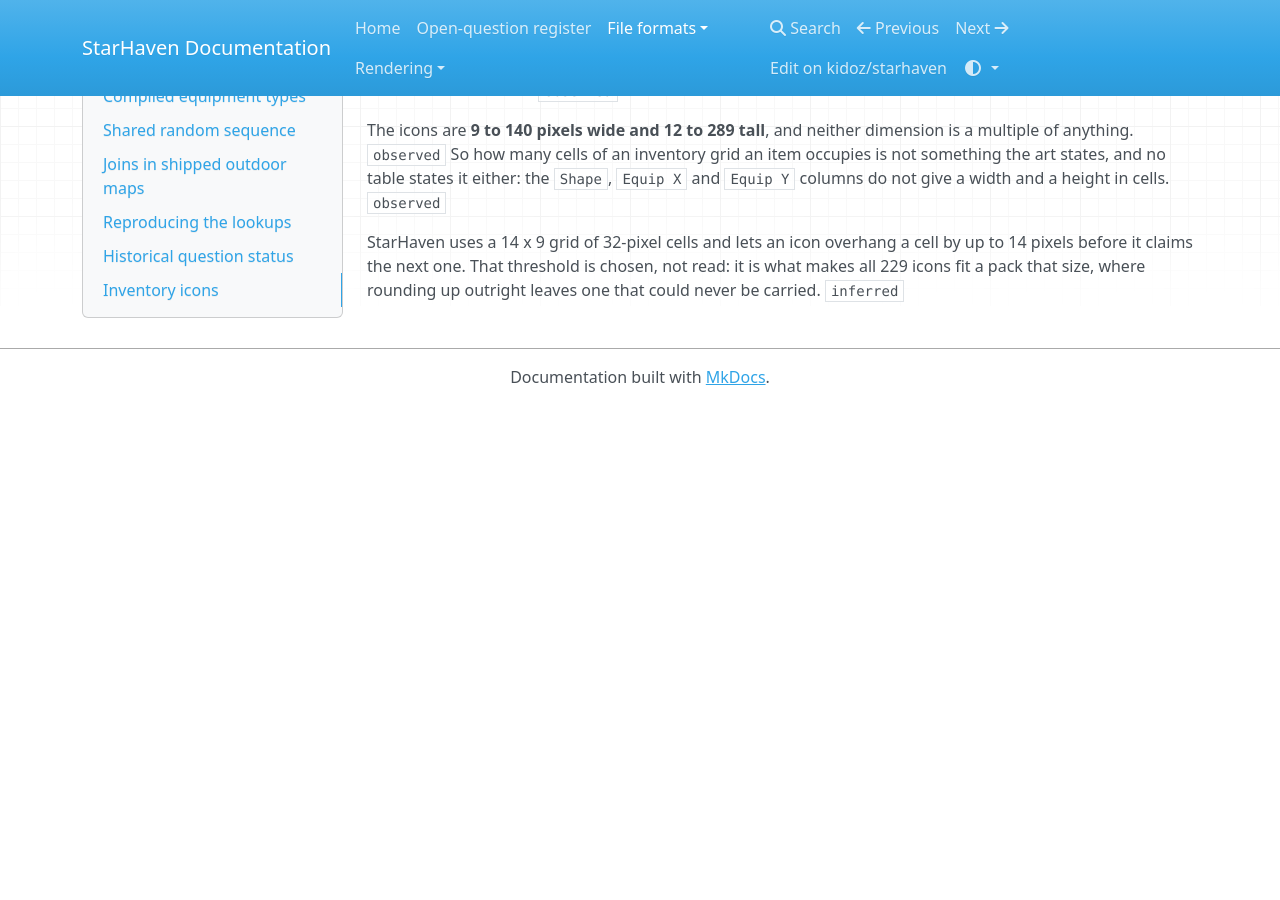
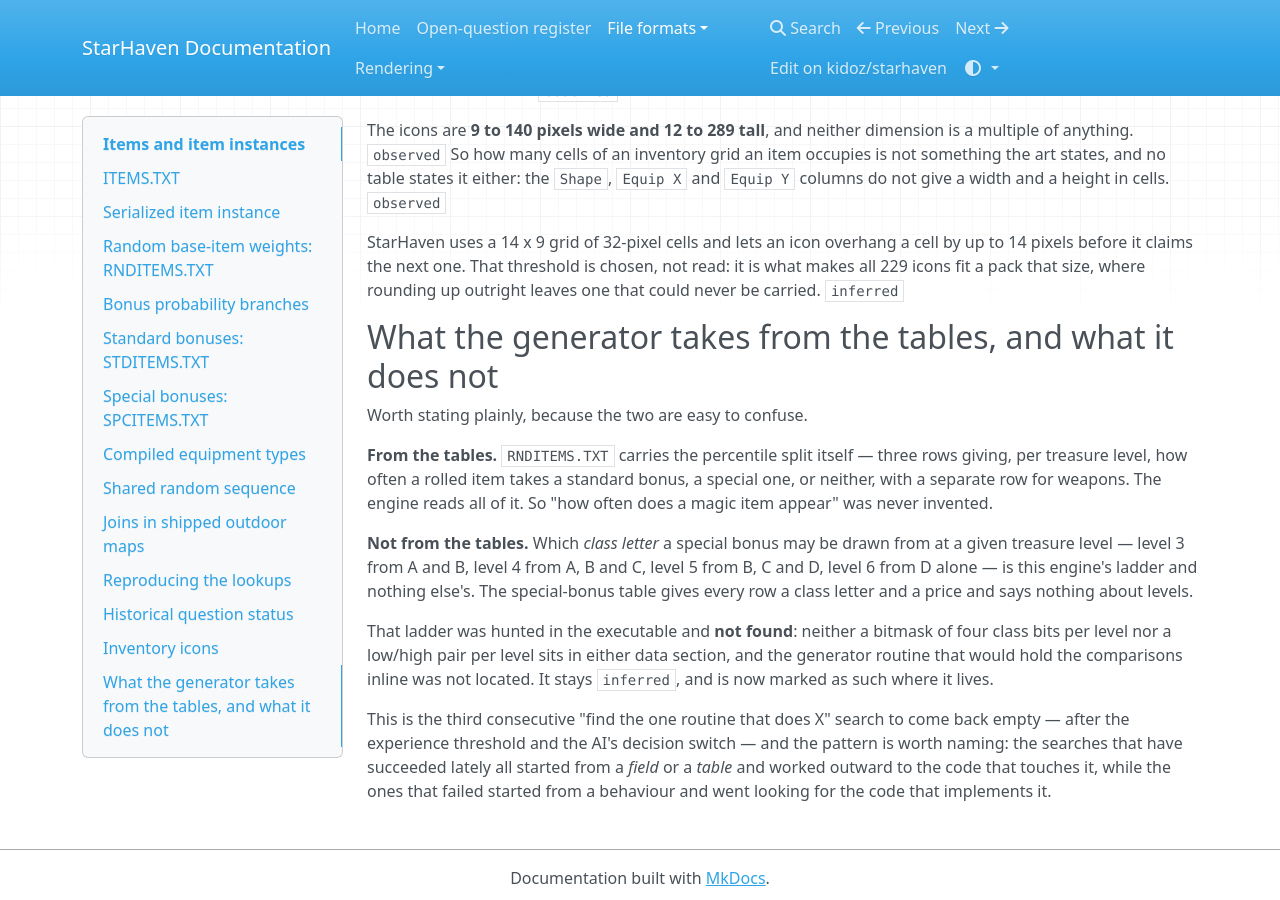
Before and after one commit to kidoz/starhaven, an MkDocs documentation site: the page built from docs/formats/items.md, in a window 1280 px wide and 900 px high, scrolled down 9800 px. Built offline with MkDocs 1.6.1, drawn with Linux system fonts in a browser that asks for light colours; nearby versions of some CDN libraries; before the commit the page ends 10205 px from its top, so only the background shows below that.

Commit message:
Separate what the item generator reads from what it invents

```diff
--- a/docs/formats/items.md
+++ b/docs/formats/items.md
@@ -403,3 +403,32 @@ StarHaven uses a 14 x 9 grid of 32-pixel cells and lets an icon overhang a cell
 by up to 14 pixels before it claims the next one. That threshold is chosen, not
 read: it is what makes all 229 icons fit a pack that size, where rounding up
 outright leaves one that could never be carried. `inferred`
+
+## What the generator takes from the tables, and what it does not
+
+Worth stating plainly, because the two are easy to confuse.
+
+**From the tables.** `RNDITEMS.TXT` carries the percentile split itself —
+three rows giving, per treasure level, how often a rolled item takes a
+standard bonus, a special one, or neither, with a separate row for weapons.
+The engine reads all of it. So "how often does a magic item appear" was never
+invented.
+
+**Not from the tables.** Which *class letter* a special bonus may be drawn
+from at a given treasure level — level 3 from A and B, level 4 from A, B and
+C, level 5 from B, C and D, level 6 from D alone — is this engine's ladder
+and nothing else's. The special-bonus table gives every row a class letter
+and a price and says nothing about levels.
+
+That ladder was hunted in the executable and **not found**: neither a bitmask
+of four class bits per level nor a low/high pair per level sits in either
+data section, and the generator routine that would hold the comparisons
+inline was not located. It stays `inferred`, and is now marked as such where
+it lives.
+
+This is the third consecutive "find the one routine that does X" search to
+come back empty — after the experience threshold and the AI's decision
+switch — and the pattern is worth naming: the searches that have succeeded
+lately all started from a *field* or a *table* and worked outward to the code
+that touches it, while the ones that failed started from a behaviour and went
+looking for the code that implements it.
```
Also changed, not shown: README.md (+10 -0 lines), 1 other file.
